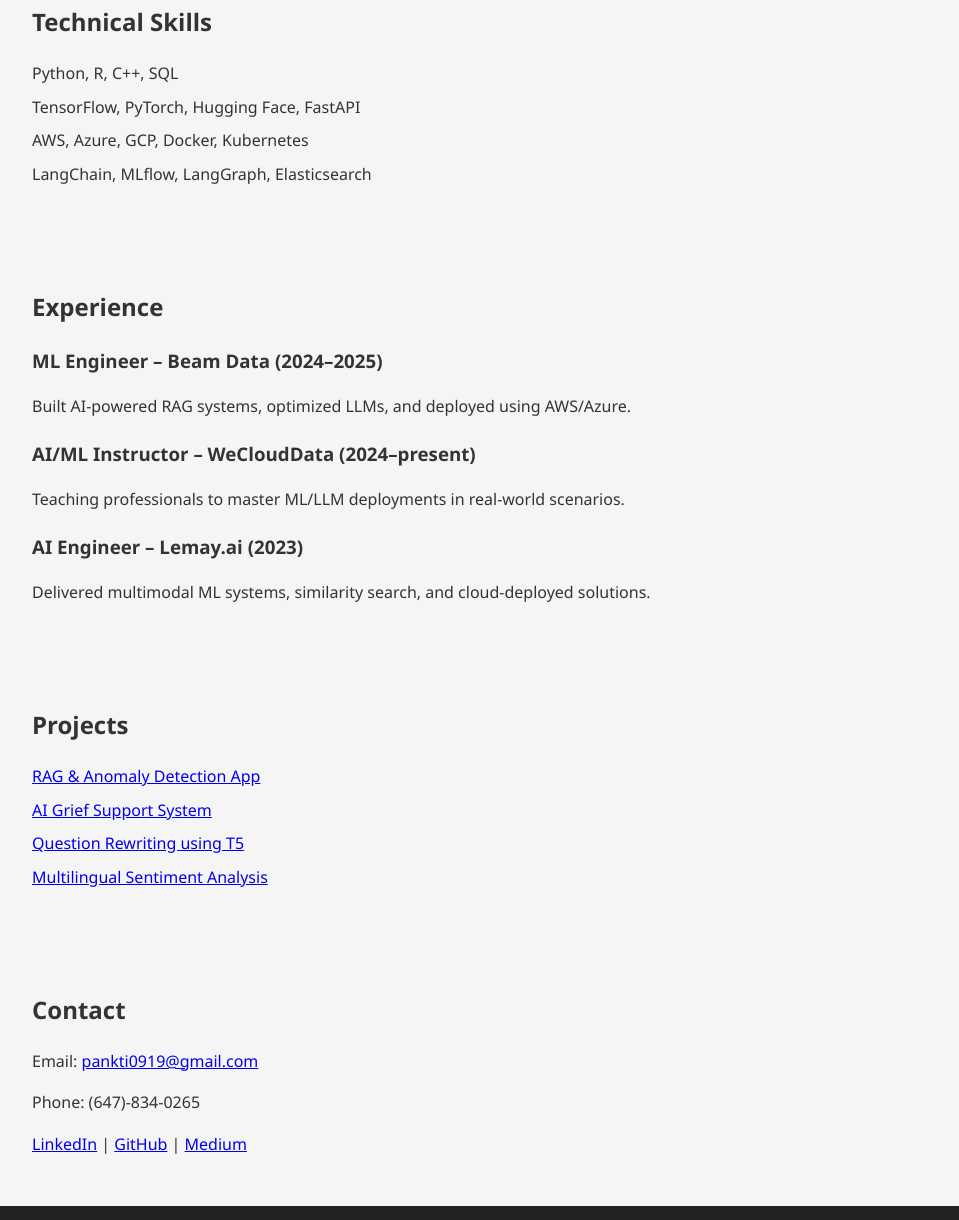
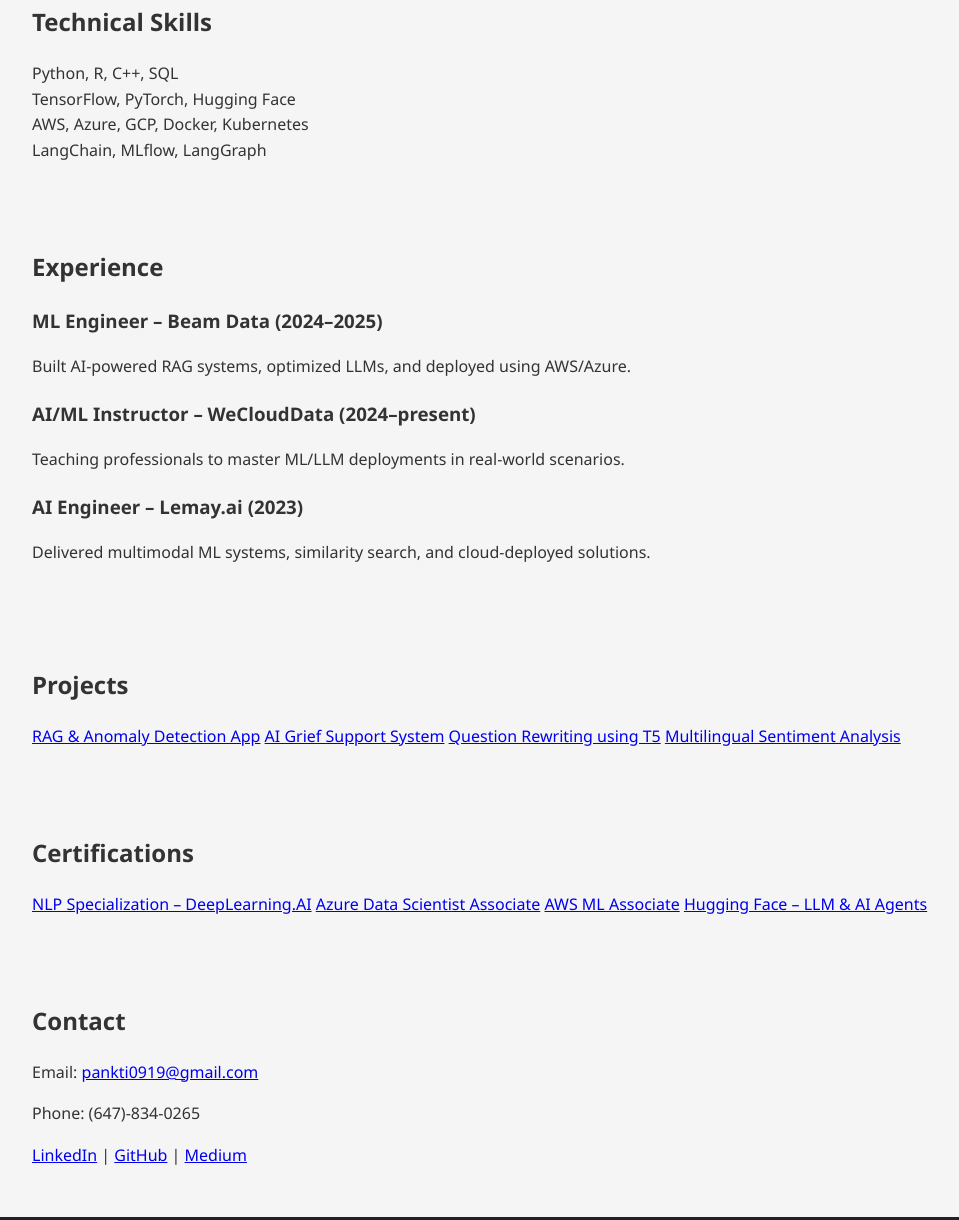
Before and after one commit to pankti09/pankti09.github.io, a plain HTML site: page index.html in a window 1280 px wide. Shown: the part 458-1678 px from the top of the page, without its empty margins (158-1117 px from the left). Drawn offline with Linux system fonts and the light colour scheme.

Commit message:
Update index.html

```diff
--- a/index.html
+++ b/index.html
@@ -2,7 +2,7 @@
 <html lang="en">
 <head>
   <meta charset="UTF-8" />
-  <meta name="viewport" content="width=device-width, initial-scale=1.0" />
+  <meta name="viewport" content="width=device-width, initial-scale=1.0"/>
   <title>Pankti Shah – AI/ML Engineer</title>
   <link rel="stylesheet" href="style.css" />
 </head>
@@ -15,10 +15,12 @@
       <a href="#skills">Skills</a>
       <a href="#experience">Experience</a>
       <a href="#projects">Projects</a>
+      <a href="#certifications">Certifications</a>
       <a href="#contact">Contact</a>
     </nav>
   </header>
 
+  <main>
     <section id="about">
       <h2>About Me</h2>
       <p>5+ years of experience bridging cutting-edge AI research with production-grade ML/LLM systems.</p>
@@ -26,38 +28,50 @@
 
     <section id="skills">
       <h2>Technical Skills</h2>
-    <ul>
-      <li>Python, R, C++, SQL</li>
-      <li>TensorFlow, PyTorch, Hugging Face, FastAPI</li>
-      <li>AWS, Azure, GCP, Docker, Kubernetes</li>
-      <li>LangChain, MLflow, LangGraph, Elasticsearch</li>
-    </ul>
+      <div class="card-grid">
+        <div class="card">Python, R, C++, SQL</div>
+        <div class="card">TensorFlow, PyTorch, Hugging Face</div>
+        <div class="card">AWS, Azure, GCP, Docker, Kubernetes</div>
+        <div class="card">LangChain, MLflow, LangGraph</div>
+      </div>
     </section>
 
     <section id="experience">
       <h2>Experience</h2>
-    <div>
+      <div class="timeline">
+        <div class="entry">
           <h3>ML Engineer – Beam Data (2024–2025)</h3>
           <p>Built AI-powered RAG systems, optimized LLMs, and deployed using AWS/Azure.</p>
         </div>
-    <div>
+        <div class="entry">
           <h3>AI/ML Instructor – WeCloudData (2024–present)</h3>
           <p>Teaching professionals to master ML/LLM deployments in real-world scenarios.</p>
         </div>
-    <div>
+        <div class="entry">
           <h3>AI Engineer – Lemay.ai (2023)</h3>
           <p>Delivered multimodal ML systems, similarity search, and cloud-deployed solutions.</p>
+        </div>
       </div>
     </section>
 
     <section id="projects">
       <h2>Projects</h2>
-    <ul>
-      <li><a href="https://github.com/pankti09/Building-Applications-using-Vector-Database">RAG & Anomaly Detection App</a></li>
-      <li><a href="https://github.com/pankti09/AI-system-design-document">AI Grief Support System</a></li>
-      <li><a href="https://github.com/pankti09/Question-Rewrite-Project">Question Rewriting using T5</a></li>
-      <li><a href="https://github.com/pankti09/Hugging-Face-Based-Multilingual-Sentiment-Analysis-and-Text-Classification">Multilingual Sentiment Analysis</a></li>
-    </ul>
+      <div class="card-grid">
+        <a class="card" href="https://github.com/pankti09/Building-Applications-using-Vector-Database">RAG & Anomaly Detection App</a>
+        <a class="card" href="https://github.com/pankti09/AI-system-design-document">AI Grief Support System</a>
+        <a class="card" href="https://github.com/pankti09/Question-Rewrite-Project">Question Rewriting using T5</a>
+        <a class="card" href="https://github.com/pankti09/Hugging-Face-Based-Multilingual-Sentiment-Analysis-and-Text-Classification">Multilingual Sentiment Analysis</a>
+      </div>
+    </section>
+
+    <section id="certifications">
+      <h2>Certifications</h2>
+      <div class="card-grid">
+        <a class="card" href="https://www.deeplearning.ai/nlp-specialization/">NLP Specialization – DeepLearning.AI</a>
+        <a class="card" href="https://www.credly.com/badges/azure-data-scientist-associate">Azure Data Scientist Associate</a>
+        <a class="card" href="https://aws.amazon.com/certification/certified-machine-learning-specialty/">AWS ML Associate</a>
+        <a class="card" href="https://huggingface.co/learn/courses">Hugging Face – LLM & AI Agents</a>
+      </div>
     </section>
 
     <section id="contact">
@@ -70,6 +84,7 @@
         <a href="https://medium.com/@pankti0919">Medium</a>
       </p>
     </section>
+  </main>
 
   <footer>
     <p>© 2025 Pankti Shah</p>
```
Lines whose indentation alone changed are shown as unchanged.
